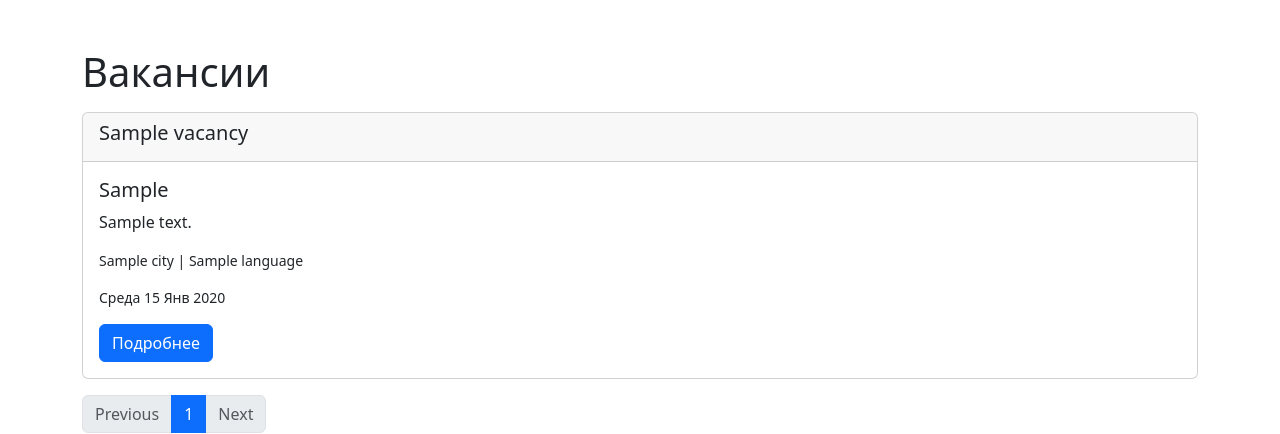
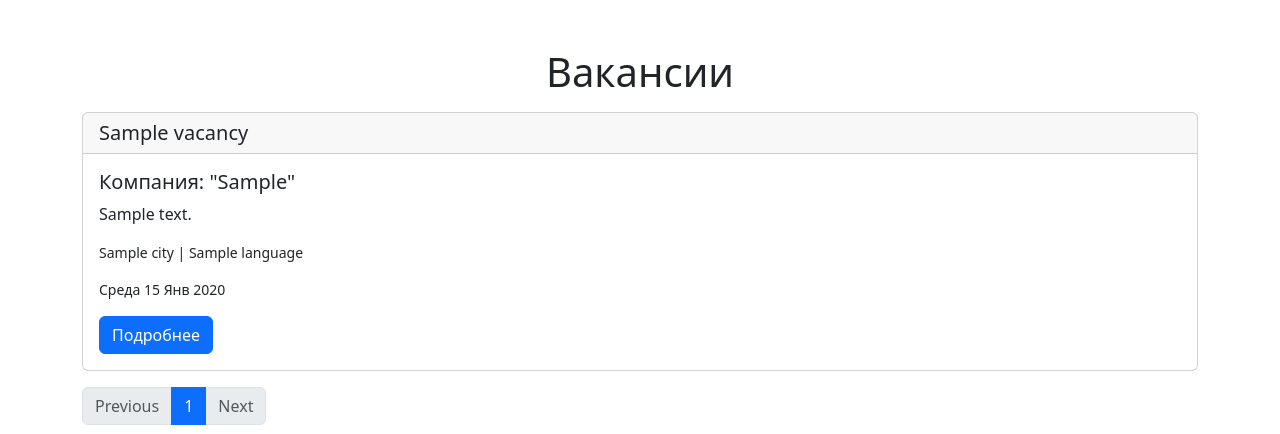
Before and after one commit to RuslanGafurov/JobFinder, a Django app: page /scraping/list/ in a window 1280 px wide. Shown: the part 57-491 px from the top of the page. Run offline with Django 4.2, Linux system fonts and the light colour scheme; tables that the repository leaves empty hold one stand-in row (values such as "Sample post").

Commit message:
Minor edits

```diff
--- a/scraping/templates/scraping/list.html
+++ b/scraping/templates/scraping/list.html
@@ -5,20 +5,18 @@
 
     <!-- Display of vacancies -->
     <div class="">
-        <h1>Вакансии</h1>
+        <h1 class="text-center">Вакансии</h1>
         {% for obj in object_list %}
             <div class="card my-3">
-                <div class="card-header">
-                    <h5>{{ obj.title }}</h5>
-                </div>
+                <h5 class="card-header">{{ obj.title }}</h5>
                 <div class="card-body">
-                    <h5 class="card-title">{{ obj.company }}</h5>
+                    <h5 class="card-title">Компания: "{{ obj.company }}"</h5>
                     <p class="card-text">{{ obj.description }}</p>
                     <small>
                         <p>{{ obj.city.name }} | {{ obj.language.name }}</p>
                         <p>{{ obj.timestamp|date:"l d M Y" }}</p>
                     </small>
-                    <a href="#" class="btn btn-primary">Подробнее</a>
+                    <a href="{{ obj.url }}" class="btn btn-primary">Подробнее</a>
                 </div>
             </div>
         {% endfor %}
```
